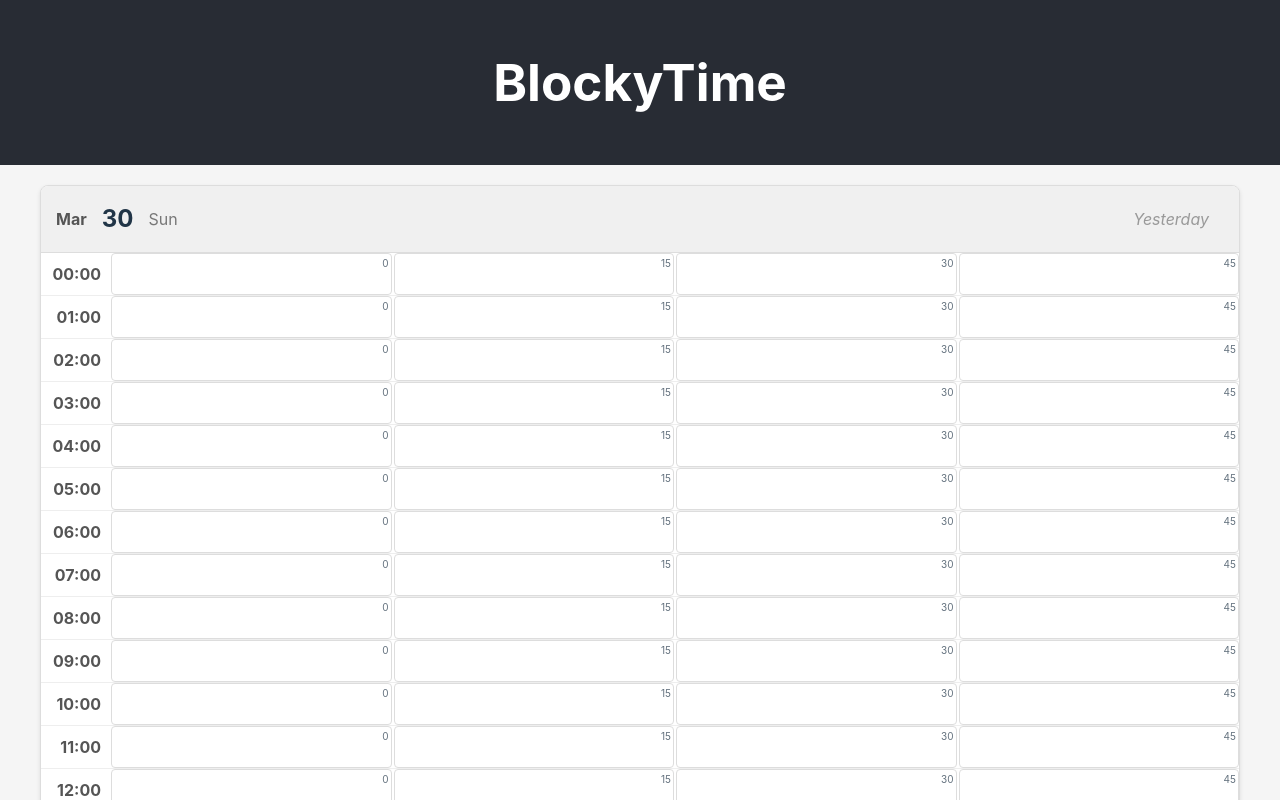
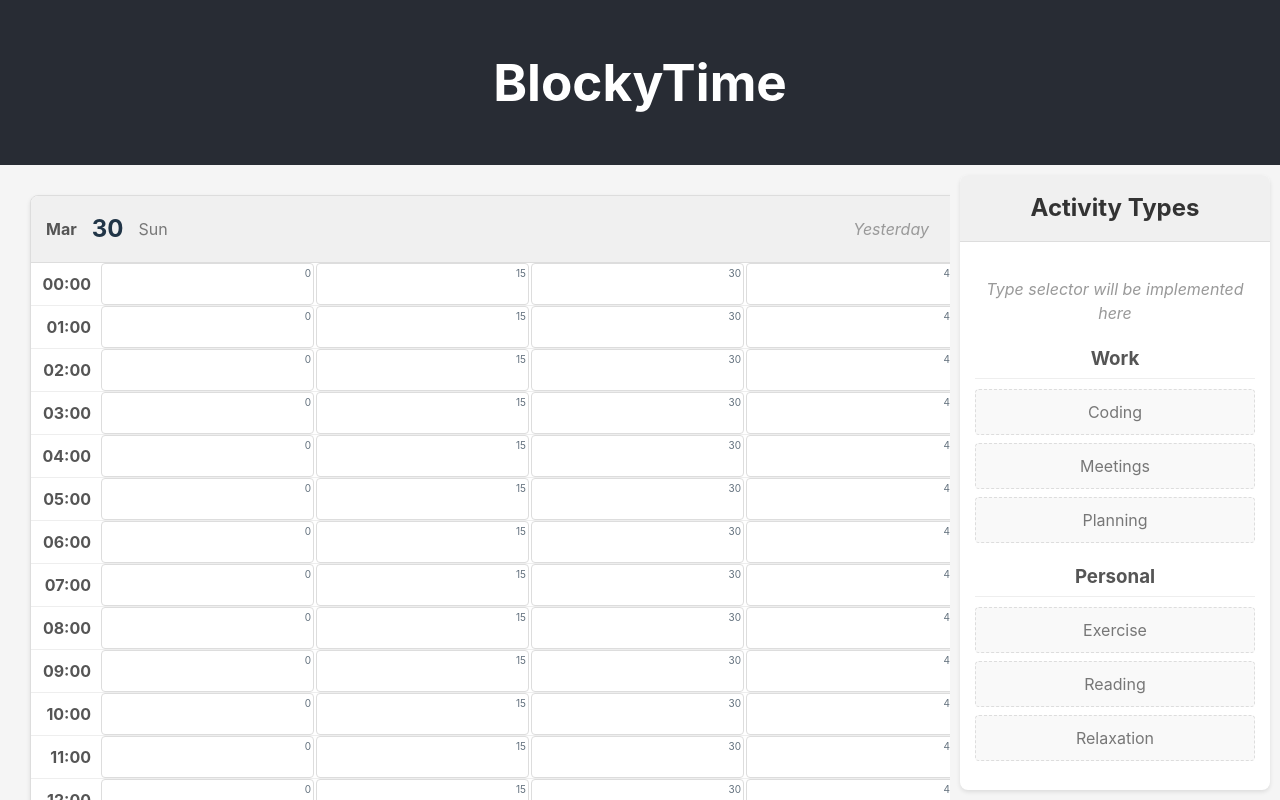
Before and after one commit to osbertngok/blocky-time-webui, a React (Vite) app in the folder typescript/v1/blockytime-app/: page / in a window 1280 px wide. Built offline with nearby package versions, Linux system fonts and the light colour scheme; no server answers.

Commit message:
feat: adding types

```diff
--- a/typescript/v1/blockytime-app/src/App.tsx
+++ b/typescript/v1/blockytime-app/src/App.tsx
@@ -1,5 +1,5 @@
 import React from 'react';
-import { TimeTable } from './components/TimeTable';
+import { MainUI } from './components/MainUI';
 import { ServiceProvider } from './contexts/ServiceContext';
 import './App.css';
 
@@ -11,7 +11,7 @@ function App() {
           <h1>BlockyTime</h1>
         </header>
         <main>
-          <TimeTable />
+          <MainUI />
         </main>
       </div>
     </ServiceProvider>
--- /dev/null
+++ b/typescript/v1/blockytime-app/src/components/MainUI.css
@@ -0,0 +1,41 @@
+.main-ui {
+  display: flex;
+  width: 100%;
+  height: 100%;
+  overflow: hidden;
+}
+
+.time-table-container {
+  flex: 3;
+  overflow-y: auto;
+  padding: 10px;
+}
+
+.type-selector-container {
+  flex: 1;
+  min-width: 250px;
+  max-width: 350px;
+  padding: 10px;
+  overflow-y: auto;
+}
+
+@media (max-width: 768px) {
+  .main-ui {
+    flex-direction: column;
+  }
+
+  .time-table-container,
+  .type-selector-container {
+    flex: none;
+    width: 100%;
+    max-width: none;
+  }
+
+  .time-table-container {
+    height: 70%;
+  }
+
+  .type-selector-container {
+    height: 30%;
+  }
+}
--- /dev/null
+++ b/typescript/v1/blockytime-app/src/components/MainUI.tsx
@@ -0,0 +1,32 @@
+import React, { useRef } from 'react';
+import { TimeTable } from './TimeTable';
+import { TypeSelector } from './TypeSelector';
+import './MainUI.css';
+
+interface MainUIProps {
+  // Props can be added later if needed
+}
+
+export const MainUI: React.FC<MainUIProps> = () => {
+  const timeTableContainerRef = useRef<HTMLDivElement>(null);
+
+  const handleScroll = (event: React.UIEvent<HTMLDivElement>) => {
+    // The scroll event will be triggered on the container
+    console.log('Container scrolled');
+  };
+
+  return (
+    <div className="main-ui">
+      <div
+        className="time-table-container"
+        ref={timeTableContainerRef}
+        onScroll={handleScroll}
+      >
+        <TimeTable containerRef={timeTableContainerRef} />
+      </div>
+      <div className="type-selector-container">
+        <TypeSelector />
+      </div>
+    </div>
+  );
+};
--- a/typescript/v1/blockytime-app/src/components/TimeTable.tsx
+++ b/typescript/v1/blockytime-app/src/components/TimeTable.tsx
@@ -5,15 +5,18 @@ import './TimeTable.css';
 
 interface TimeTableProps {
   initialDate?: Date; // Optional initial date
+  containerRef?: React.RefObject<HTMLDivElement>;
 }
 
-export const TimeTable: React.FC<TimeTableProps> = ({ initialDate = new Date() }) => {
+export const TimeTable: React.FC<TimeTableProps> = ({
+  initialDate = new Date(),
+  containerRef
+}) => {
   const [currentDate, setCurrentDate] = useState<Date>(initialDate);
   const [blocks, setBlocks] = useState<Record<string, BlockModel[]>>({});
   const [loading, setLoading] = useState(false);
   const [visibleDates, setVisibleDates] = useState<string[]>([]);
   const blockService = useBlockService();
-  const tableRef = useRef<HTMLDivElement>(null);
 
   // Format date as YYYY-MM-DD
   const formatDateString = (date: Date): string => {
@@ -83,47 +86,26 @@ export const TimeTable: React.FC<TimeTableProps> = ({ initialDate = new Date() }
     }
   };
 
-  // Handle scroll to load more data
-  const handleScroll = () => {
-    if (!tableRef.current) return;
-
-    const { scrollTop, clientHeight, scrollHeight } = tableRef.current;
-
-    // If scrolled near the top, load more dates before
-    if (scrollTop < 200) {
-      const firstVisibleDate = new Date(visibleDates[0]);
-      const prevDate = new Date(firstVisibleDate);
-      prevDate.setDate(prevDate.getDate() - 1);
-      fetchBlocksForDate(prevDate);
-
-      // Update visible dates
-      setVisibleDates(prev => [formatDateString(prevDate), ...prev.slice(0, 2)]);
-    }
-
-    // If scrolled near the bottom, load more dates after
-    if (scrollHeight - scrollTop - clientHeight < 200) {
-      const lastVisibleDate = new Date(visibleDates[visibleDates.length - 1]);
-      const nextDate = new Date(lastVisibleDate);
-      nextDate.setDate(nextDate.getDate() + 1);
-      fetchBlocksForDate(nextDate);
-
-      // Update visible dates
-      setVisibleDates(prev => [...prev.slice(-2), formatDateString(nextDate)]);
-    }
-  };
-
   // Initial data loading
   useEffect(() => {
     const dates = getDateRange(currentDate);
     prefetchBlocks(dates);
 
     // Set initial visible dates (current date and ±1 day)
+    const yesterday = new Date(currentDate);
+    yesterday.setDate(yesterday.getDate() - 1);
+
+    const tomorrow = new Date(currentDate);
+    tomorrow.setDate(tomorrow.getDate() + 1);
+
     const initialVisibleDates = [
-      formatDateString(new Date(currentDate.getTime() - 86400000)), // yesterday
+      formatDateString(yesterday),
       formatDateString(currentDate),
-      formatDateString(new Date(currentDate.getTime() + 86400000))  // tomorrow
+      formatDateString(tomorrow)
     ];
-    setVisibleDates(initialVisibleDates);
+
+    // Ensure no duplicates
+    setVisibleDates([...new Set(initialVisibleDates)]);
   }, [currentDate]);
 
   // Convert decimal color to CSS hex color
@@ -256,15 +238,69 @@ export const TimeTable: React.FC<TimeTableProps> = ({ initialDate = new Date() }
     );
   };
 
+  // Set up scroll handling
+  useEffect(() => {
+    const handleScroll = () => {
+      if (!containerRef?.current) return;
+
+      const { scrollTop, clientHeight, scrollHeight } = containerRef.current;
+
+      // If scrolled near the top, load more dates before
+      if (scrollTop < 200) {
+        const firstVisibleDate = new Date(visibleDates[0]);
+        const prevDate = new Date(firstVisibleDate);
+        prevDate.setDate(prevDate.getDate() - 1);
+        const prevDateStr = formatDateString(prevDate);
+
+        // Only add if not already in the list
+        if (!visibleDates.includes(prevDateStr)) {
+          fetchBlocksForDate(prevDate);
+
+          // Create a new array with unique dates
+          const newDates = [prevDateStr, ...visibleDates];
+          const uniqueDates = [...new Set(newDates)].slice(0, 5); // Limit to 5 dates to avoid too many
+          setVisibleDates(uniqueDates);
+        }
+      }
+
+      // If scrolled near the bottom, load more dates after
+      if (scrollHeight - scrollTop - clientHeight < 200) {
+        const lastVisibleDate = new Date(visibleDates[visibleDates.length - 1]);
+        const nextDate = new Date(lastVisibleDate);
+        nextDate.setDate(nextDate.getDate() + 1);
+        const nextDateStr = formatDateString(nextDate);
+
+        // Only add if not already in the list
+        if (!visibleDates.includes(nextDateStr)) {
+          fetchBlocksForDate(nextDate);
+
+          // Create a new array with unique dates
+          const newDates = [...visibleDates, nextDateStr];
+          const uniqueDates = [...new Set(newDates)].slice(-5); // Limit to 5 dates to avoid too many
+          setVisibleDates(uniqueDates);
+        }
+      }
+    };
+
+    // Add scroll event listener to the container
+    const container = containerRef?.current;
+    if (container) {
+      container.addEventListener('scroll', handleScroll);
+    }
+
+    // Clean up
+    return () => {
+      if (container) {
+        container.removeEventListener('scroll', handleScroll);
+      }
+    };
+  }, [containerRef, visibleDates, blocks, fetchBlocksForDate, formatDateString]);
+
   return (
-    <div
-      className="time-table-container"
-      ref={tableRef}
-      onScroll={handleScroll}
-    >
+    <div className="time-table">
       {loading && <div className="loading-indicator">Loading...</div>}
-      <div className="time-table">
-        {visibleDates.map(dateStr => renderTimeBlocks(dateStr))}
+      <div className="time-blocks">
+        {[...new Set(visibleDates)].map(dateStr => renderTimeBlocks(dateStr))}
       </div>
     </div>
   );
--- /dev/null
+++ b/typescript/v1/blockytime-app/src/components/TypeSelector.css
@@ -0,0 +1,68 @@
+.type-selector {
+  background-color: white;
+  border-radius: 8px;
+  box-shadow: 0 2px 4px rgba(0, 0, 0, 0.1);
+  display: flex;
+  flex-direction: column;
+  height: 100%;
+  overflow-y: auto;
+}
+
+.type-selector-header {
+  background-color: #f0f0f0;
+  border-bottom: 1px solid #ddd;
+  padding: 15px;
+}
+
+.type-selector-header h2 {
+  margin: 0;
+  font-size: 1.5rem;
+  color: #333;
+}
+
+.type-selector-content {
+  flex: 1;
+  padding: 15px;
+  overflow-y: auto;
+}
+
+.placeholder-text {
+  color: #999;
+  font-style: italic;
+  text-align: center;
+  margin: 20px 0;
+}
+
+.type-category {
+  margin-bottom: 20px;
+}
+
+.type-category h3 {
+  margin: 0 0 10px 0;
+  padding-bottom: 5px;
+  border-bottom: 1px solid #eee;
+  color: #555;
+}
+
+.type-list {
+  display: flex;
+  flex-direction: column;
+  gap: 8px;
+}
+
+.type-item {
+  padding: 10px;
+  border-radius: 4px;
+  cursor: pointer;
+  transition: background-color 0.2s;
+}
+
+.type-item:hover {
+  background-color: #f5f5f5;
+}
+
+.type-item.placeholder {
+  background-color: #f9f9f9;
+  color: #777;
+  border: 1px dashed #ddd;
+}
--- /dev/null
+++ b/typescript/v1/blockytime-app/src/components/TypeSelector.tsx
@@ -0,0 +1,35 @@
+import React from 'react';
+import './TypeSelector.css';
+
+interface TypeSelectorProps {
+  // Props will be added later when implementing functionality
+}
+
+export const TypeSelector: React.FC<TypeSelectorProps> = () => {
+  return (
+    <div className="type-selector">
+      <div className="type-selector-header">
+        <h2>Activity Types</h2>
+      </div>
+      <div className="type-selector-content">
+        <p className="placeholder-text">Type selector will be implemented here</p>
+        <div className="type-category">
+          <h3>Work</h3>
+          <div className="type-list">
+            <div className="type-item placeholder">Coding</div>
+            <div className="type-item placeholder">Meetings</div>
+            <div className="type-item placeholder">Planning</div>
+          </div>
+        </div>
+        <div className="type-category">
+          <h3>Personal</h3>
+          <div className="type-list">
+            <div className="type-item placeholder">Exercise</div>
+            <div className="type-item placeholder">Reading</div>
+            <div className="type-item placeholder">Relaxation</div>
+          </div>
+        </div>
+      </div>
+    </div>
+  );
+};
```
